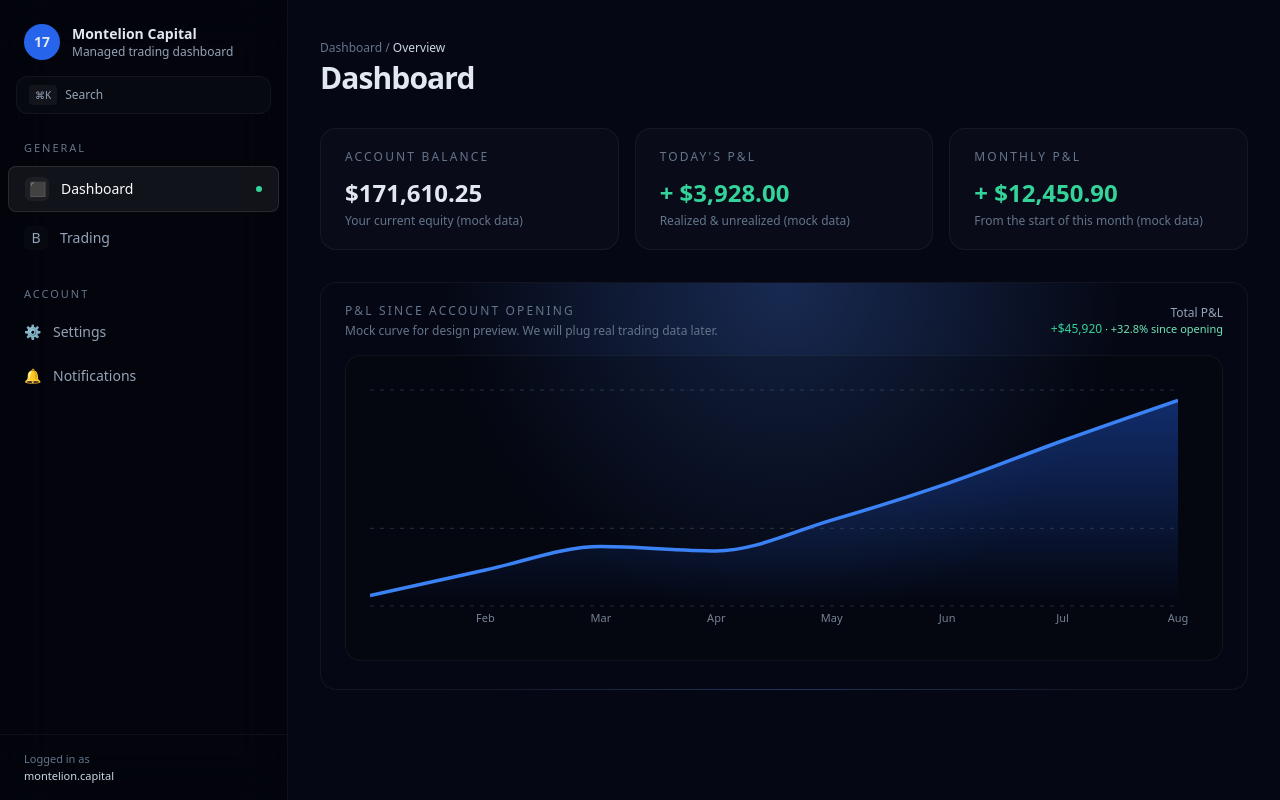
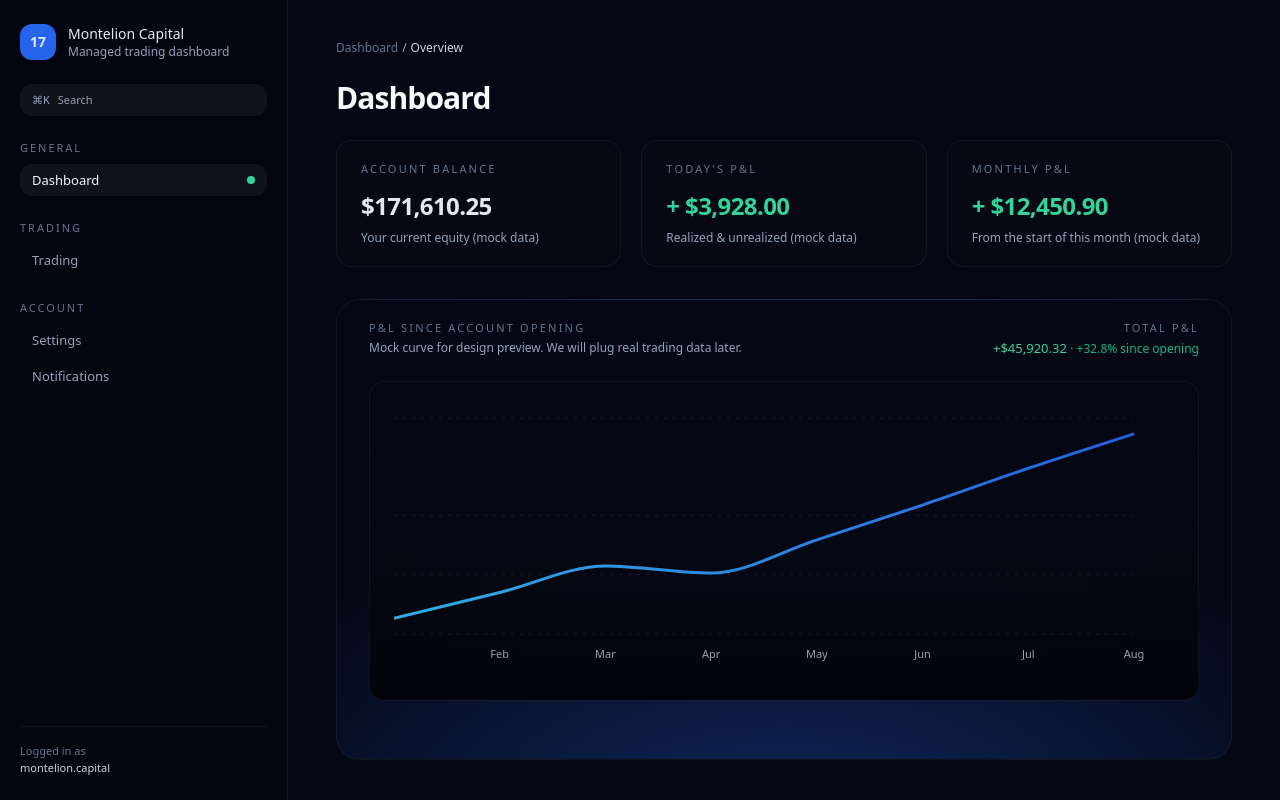
Before and after one commit to montelioncapital/montelion-app-v1, a Next.js app: page /dashboard in a window 1280 px wide. Built offline with nearby package versions, Linux system fonts and the light colour scheme.

Commit message:
Update page.jsx

```diff
--- a/app/dashboard/page.jsx
+++ b/app/dashboard/page.jsx
@@ -1,236 +1,263 @@
-// app/dashboard/page.jsx
 "use client";
 
 import {
-  ResponsiveContainer,
-  AreaChart,
-  Area,
-  CartesianGrid,
+  LineChart,
+  Line,
   XAxis,
   YAxis,
   Tooltip,
+  CartesianGrid,
+  ResponsiveContainer,
 } from "recharts";
 
-// Faux historique de P&L cumulée depuis l’ouverture du compte
+// Faux P&L cumulatif depuis l'ouverture du compte
 const pnlData = [
-  { month: "Jan", value: 8200 },
-  { month: "Feb", value: 13150 },
-  { month: "Mar", value: 17680 },
-  { month: "Apr", value: 16840 },
-  { month: "May", value: 22790 },
-  { month: "Jun", value: 29840 },
-  { month: "Jul", value: 38120 },
-  { month: "Aug", value: 45920 },
+  { month: "Jan", value: 125000 },
+  { month: "Feb", value: 131500 },
+  { month: "Mar", value: 138200 },
+  { month: "Apr", value: 136400 },
+  { month: "May", value: 144800 },
+  { month: "Jun", value: 153600 },
+  { month: "Jul", value: 162900 },
+  { month: "Aug", value: 171610 },
 ];
 
-function PnlTooltip({ active, payload, label }) {
+const CustomTooltip = ({ active, payload, label }) => {
   if (!active || !payload || !payload.length) return null;
 
-  const v = payload[0].value;
+  const value = payload[0].value;
 
   return (
-    <div className="rounded-full border border-white/10 bg-slate-950/95 px-4 py-2 text-xs shadow-lg">
-      <div className="text-slate-300">{label}</div>
-      <div className="text-[13px] font-semibold text-emerald-400">
-        P&amp;L: +${v.toLocaleString("en-US")}
+    <div className="rounded-xl border border-white/10 bg-slate-900/95 px-3 py-2 text-xs shadow-lg">
+      <div className="mb-1 text-slate-400">{label}</div>
+      <div className="font-medium text-sky-300">
+        Balance{" "}
+        {value.toLocaleString("en-US", {
+          style: "currency",
+          currency: "USD",
+          maximumFractionDigits: 0,
+        })}
       </div>
     </div>
   );
-}
+};
 
 export default function DashboardPage() {
-  const last = pnlData[pnlData.length - 1];
-
   return (
-    <main className="dashboard-root">
+    <div className="dashboard-root">
       {/* SIDEBAR */}
-      <aside className="hidden md:flex w-72 flex-col border-r border-white/5 bg-black/40 backdrop-blur-xl">
-        <div className="px-6 pt-6 pb-4 flex items-center gap-3">
-          <div className="h-9 w-9 rounded-full bg-[#2664EC] flex items-center justify-center text-sm font-semibold">
+      <aside className="hidden h-screen w-72 flex-col border-r border-white/5 bg-[#05070f]/95 px-5 py-6 md:flex">
+        {/* Logo + name */}
+        <div className="mb-6 flex items-center gap-3">
+          <div className="flex h-9 w-9 items-center justify-center rounded-xl bg-[#2664EC] text-sm font-semibold">
             17
           </div>
-          <div className="flex flex-col">
-            <span className="text-sm font-semibold">Montelion Capital</span>
-            <span className="text-xs text-slate-400">
+          <div>
+            <div className="text-sm font-medium">Montelion Capital</div>
+            <div className="text-xs text-slate-400">
               Managed trading dashboard
-            </span>
+            </div>
           </div>
         </div>
 
-        <div className="px-4">
-          <div className="rounded-xl bg-white/[0.02] border border-white/5 px-3 py-2 text-xs flex items-center gap-2 text-slate-400">
-            <span className="text-[10px] rounded bg-white/5 px-1.5 py-0.5">
-              ⌘K
-            </span>
-            <span>Search</span>
+        {/* Search */}
+        <button className="mb-6 flex items-center gap-2 rounded-xl bg-white/5 px-3 py-2 text-xs text-slate-400">
+          <span className="text-[11px]">⌘K</span>
+          <span className="text-[11px]">Search</span>
+        </button>
+
+        {/* Nav */}
+        <div className="flex-1 space-y-6 text-xs">
+          <div>
+            <div className="mb-2 text-[11px] uppercase tracking-[0.18em] text-slate-500">
+              General
+            </div>
+            <button className="flex w-full items-center justify-between rounded-xl bg-white/5 px-3 py-2 text-[13px] text-slate-100">
+              <span>Dashboard</span>
+              <span className="h-2 w-2 rounded-full bg-emerald-400" />
+            </button>
+          </div>
+
+          <div>
+            <div className="mb-2 text-[11px] uppercase tracking-[0.18em] text-slate-500">
+              Trading
+            </div>
+            <button className="flex w-full items-center justify-between rounded-xl px-3 py-2 text-[13px] text-slate-400 hover:bg-white/5">
+              <span>Trading</span>
+            </button>
+          </div>
+
+          <div>
+            <div className="mb-2 text-[11px] uppercase tracking-[0.18em] text-slate-500">
+              Account
+            </div>
+            <div className="space-y-1">
+              <button className="flex w-full items-center justify-between rounded-xl px-3 py-2 text-[13px] text-slate-400 hover:bg-white/5">
+                <span>Settings</span>
+              </button>
+              <button className="flex w-full items-center justify-between rounded-xl px-3 py-2 text-[13px] text-slate-400 hover:bg-white/5">
+                <span>Notifications</span>
+              </button>
+            </div>
           </div>
         </div>
 
-        <nav className="mt-6 flex-1 px-2 text-sm">
-          <p className="px-4 text-[11px] uppercase tracking-[0.18em] text-slate-500 mb-2">
-            General
-          </p>
-          <button className="w-full flex items-center gap-3 rounded-lg px-4 py-2.5 bg-white/[0.06] border border-white/10 text-slate-50">
-            <span className="inline-flex h-6 w-6 items-center justify-center rounded-md bg-white/[0.05]">
-              ⬛
-            </span>
-            <span className="flex-1 text-left">Dashboard</span>
-            <span className="h-1.5 w-1.5 rounded-full bg-emerald-400" />
-          </button>
-
-          <button className="mt-1 w-full flex items-center gap-3 rounded-lg px-4 py-2.5 text-slate-400 hover:bg-white/[0.02]">
-            <span className="inline-flex h-6 w-6 items-center justify-center rounded-md bg-white/[0.02]">
-              B
-            </span>
-            <span className="flex-1 text-left">Trading</span>
-          </button>
-
-          <p className="mt-6 px-4 text-[11px] uppercase tracking-[0.18em] text-slate-500 mb-2">
-            Account
-          </p>
-          <button className="w-full flex items-center gap-3 rounded-lg px-4 py-2.5 text-slate-400 hover:bg-white/[0.02]">
-            <span>⚙️</span>
-            <span className="flex-1 text-left">Settings</span>
-          </button>
-          <button className="mt-1 w-full flex items-center gap-3 rounded-lg px-4 py-2.5 text-slate-400 hover:bg-white/[0.02]">
-            <span>🔔</span>
-            <span className="flex-1 text-left">Notifications</span>
-          </button>
-        </nav>
-
-        <div className="px-6 py-4 text-[11px] text-slate-500 border-t border-white/5">
+        <div className="mt-6 border-t border-white/5 pt-4 text-[11px] text-slate-500">
           Logged in as
           <div className="text-slate-300">montelion.capital</div>
         </div>
       </aside>
 
       {/* MAIN */}
-      <section className="dashboard-main overflow-y-auto">
-        <div className="max-w-6xl mx-auto px-4 lg:px-8 py-8 lg:py-10">
-          {/* HEADER */}
-          <div className="flex items-center justify-between gap-4">
-            <div className="flex flex-col gap-1">
-              <div className="text-xs text-slate-500">
-                Dashboard / <span className="text-slate-300">Overview</span>
-              </div>
-              <h1 className="text-3xl font-semibold tracking-[-0.03em]">
-                Dashboard
-              </h1>
+      <main className="dashboard-main flex-1">
+        <div className="mx-auto flex min-h-screen max-w-7xl flex-col px-6 py-8 lg:px-12 lg:py-10">
+          {/* Top bar */}
+          <div className="mb-6 flex items-center justify-between text-xs text-slate-400">
+            <div>
+              <span className="text-slate-500">Dashboard</span>
+              <span className="px-1">/</span>
+              <span className="text-slate-300">Overview</span>
             </div>
           </div>
 
-          {/* KPI CARDS */}
-          <div className="mt-8 grid gap-4 lg:grid-cols-3">
-            <div className="rounded-2xl border border-white/5 bg-white/[0.02] px-6 py-5">
-              <p className="text-xs tracking-[0.18em] uppercase text-slate-500">
+          {/* Title */}
+          <h1 className="text-3xl font-semibold tracking-[-0.03em] text-slate-50">
+            Dashboard
+          </h1>
+
+          {/* Stat cards */}
+          <div className="mt-6 grid gap-5 md:grid-cols-3">
+            {/* Account balance */}
+            <div className="rounded-2xl border border-white/5 bg-[#070b14]/90 px-6 py-5">
+              <div className="text-[11px] uppercase tracking-[0.2em] text-slate-500">
                 Account balance
-              </p>
-              <p className="mt-3 text-2xl font-semibold">$171,610.25</p>
-              <p className="mt-1 text-xs text-slate-500">
+              </div>
+              <div className="mt-3 text-2xl font-semibold tracking-tight">
+                $171,610.25
+              </div>
+              <div className="mt-2 text-xs text-slate-400">
                 Your current equity (mock data)
-              </p>
+              </div>
             </div>
 
-            <div className="rounded-2xl border border-white/5 bg-white/[0.02] px-6 py-5">
-              <p className="text-xs tracking-[0.18em] uppercase text-slate-500">
+            {/* Today P&L */}
+            <div className="rounded-2xl border border-white/5 bg-[#070b14]/90 px-6 py-5">
+              <div className="text-[11px] uppercase tracking-[0.2em] text-slate-500">
                 Today&apos;s P&amp;L
-              </p>
-              <p className="mt-3 text-2xl font-semibold text-emerald-400">
+              </div>
+              <div className="mt-3 text-2xl font-semibold tracking-tight text-emerald-400">
                 + $3,928.00
-              </p>
-              <p className="mt-1 text-xs text-slate-500">
+              </div>
+              <div className="mt-2 text-xs text-slate-400">
                 Realized &amp; unrealized (mock data)
-              </p>
+              </div>
             </div>
 
-            <div className="rounded-2xl border border-white/5 bg-white/[0.02] px-6 py-5">
-              <p className="text-xs tracking-[0.18em] uppercase text-slate-500">
+            {/* Monthly P&L */}
+            <div className="rounded-2xl border border-white/5 bg-[#070b14]/90 px-6 py-5">
+              <div className="text-[11px] uppercase tracking-[0.2em] text-slate-500">
                 Monthly P&amp;L
-              </p>
-              <p className="mt-3 text-2xl font-semibold text-emerald-400">
+              </div>
+              <div className="mt-3 text-2xl font-semibold tracking-tight text-emerald-400">
                 + $12,450.90
-              </p>
-              <p className="mt-1 text-xs text-slate-500">
+              </div>
+              <div className="mt-2 text-xs text-slate-400">
                 From the start of this month (mock data)
-              </p>
+              </div>
             </div>
           </div>
 
-          {/* MAIN CHART */}
-          <div className="mt-8 rounded-2xl border border-white/5 bg-[radial-gradient(circle_at_top,_#182a52_0%,_#050814_55%)] px-6 pt-5 pb-7">
-            <div className="flex items-center justify-between gap-4 mb-4">
+          {/* Main chart */}
+          <section className="mt-8 flex-1 rounded-3xl border border-white/5 bg-[radial-gradient(1600px_900px_at_50%_120%,rgba(37,99,235,0.35)_0%,#050814_40%,#050814_100%)] px-6 pb-6 pt-5 lg:px-8">
+            <div className="flex items-start justify-between text-xs">
               <div>
-                <p className="text-xs tracking-[0.18em] uppercase text-slate-500">
+                <div className="text-[11px] uppercase tracking-[0.2em] text-slate-500">
                   P&amp;L since account opening
-                </p>
-                <p className="text-xs text-slate-500 mt-1">
+                </div>
+                <div className="mt-1 text-slate-400">
                   Mock curve for design preview. We will plug real trading data
                   later.
-                </p>
+                </div>
               </div>
-              <div className="text-right text-xs">
-                <p className="text-slate-400">Total P&amp;L</p>
-                <p className="text-emerald-400 font-medium">
-                  +${last.value.toLocaleString("en-US")}
-                  <span className="text-[11px] text-emerald-300">
-                    {" "}
+              <div className="text-right">
+                <div className="text-[11px] uppercase tracking-[0.2em] text-slate-500">
+                  Total P&amp;L
+                </div>
+                <div className="mt-1 text-[13px] font-medium text-emerald-400">
+                  +$45,920.32{" "}
+                  <span className="text-xs text-emerald-500">
                     · +32.8% since opening
                   </span>
-                </p>
+                </div>
               </div>
             </div>
 
-            <div className="mt-3 rounded-2xl border border-white/5 bg-black/20 p-4 lg:p-6">
-              <div className="h-64 w-full">
-                <ResponsiveContainer width="100%" height="100%">
-                  <AreaChart data={pnlData} margin={{ top: 10, right: 20, left: 0, bottom: 0 }}>
-                    <defs>
-                      <linearGradient id="pnlArea" x1="0" y1="0" x2="0" y2="1">
-                        <stop offset="0%" stopColor="#2563EB" stopOpacity={0.7} />
-                        <stop offset="100%" stopColor="#2563EB" stopOpacity={0} />
-                      </linearGradient>
-                    </defs>
+            <div className="mt-6 h-[320px] rounded-2xl border border-white/5 bg-gradient-to-b from-[#050814]/40 via-[#050814]/90 to-[#020309]/95 px-4 py-4 sm:px-6">
+              <ResponsiveContainer width="100%" height="100%">
+                <LineChart
+                  data={pnlData}
+                  margin={{ top: 20, right: 40, left: 0, bottom: 20 }}
+                >
+                  <defs>
+                    <linearGradient
+                      id="pnlLine"
+                      x1="0"
+                      y1="0"
+                      x2="1"
+                      y2="0"
+                    >
+                      <stop
+                        offset="0%"
+                        stopColor="#38bdf8"
+                        stopOpacity={0.9}
+                      />
+                      <stop
+                        offset="100%"
+                        stopColor="#2664EC"
+                        stopOpacity={0.95}
+                      />
+                    </linearGradient>
+                  </defs>
 
-                    <CartesianGrid
-                      stroke="rgba(148,163,184,0.25)"
-                      strokeDasharray="4 6"
-                      vertical={false}
-                    />
-                    <XAxis
-                      dataKey="month"
-                      tickLine={false}
-                      axisLine={false}
-                      tick={{ fill: "rgba(148,163,184,0.8)", fontSize: 11 }}
-                    />
-                    <YAxis
-                      hide
-                      domain={["dataMin - 2000", "dataMax + 2000"]}
-                    />
-                    <Tooltip content={<PnlTooltip />} cursor={false} />
-
-                    <Area
-                      type="monotone"
-                      dataKey="value"
-                      stroke="#3B82F6"
-                      strokeWidth={3.5}
-                      fill="url(#pnlArea)"
-                      dot={{
-                        r: 0,
-                      }}
-                      activeDot={{
-                        r: 6,
-                        stroke: "#38bdf8",
-                        strokeWidth: 3,
-                        fill: "#020617",
-                      }}
-                    />
-                  </AreaChart>
-                </ResponsiveContainer>
-              </div>
+                  <CartesianGrid
+                    stroke="rgba(148, 163, 184, 0.12)"
+                    strokeDasharray="3 6"
+                    vertical={false}
+                  />
+                  <XAxis
+                    dataKey="month"
+                    axisLine={false}
+                    tickLine={false}
+                    tickMargin={10}
+                    tick={{ fontSize: 11, fill: "#9CA3AF" }}
+                  />
+                  <YAxis hide domain={["dataMin - 4000", "dataMax + 4000"]} />
+                  <Tooltip
+                    content={<CustomTooltip />}
+                    cursor={{
+                      stroke: "rgba(148,163,184,0.35)",
+                      strokeWidth: 1,
+                    }}
+                  />
+                  <Line
+                    type="monotone"
+                    dataKey="value"
+                    stroke="url(#pnlLine)"
+                    strokeWidth={3}
+                    dot={false}
+                    activeDot={{
+                      r: 6,
+                      strokeWidth: 2,
+                      stroke: "#38bdf8",
+                      fill: "#0f172a",
+                    }}
+                  />
+                </LineChart>
+              </ResponsiveContainer>
             </div>
-          </div>
+          </section>
         </div>
-      </section>
-    </main>
+      </main>
+    </div>
   );
 }
```
